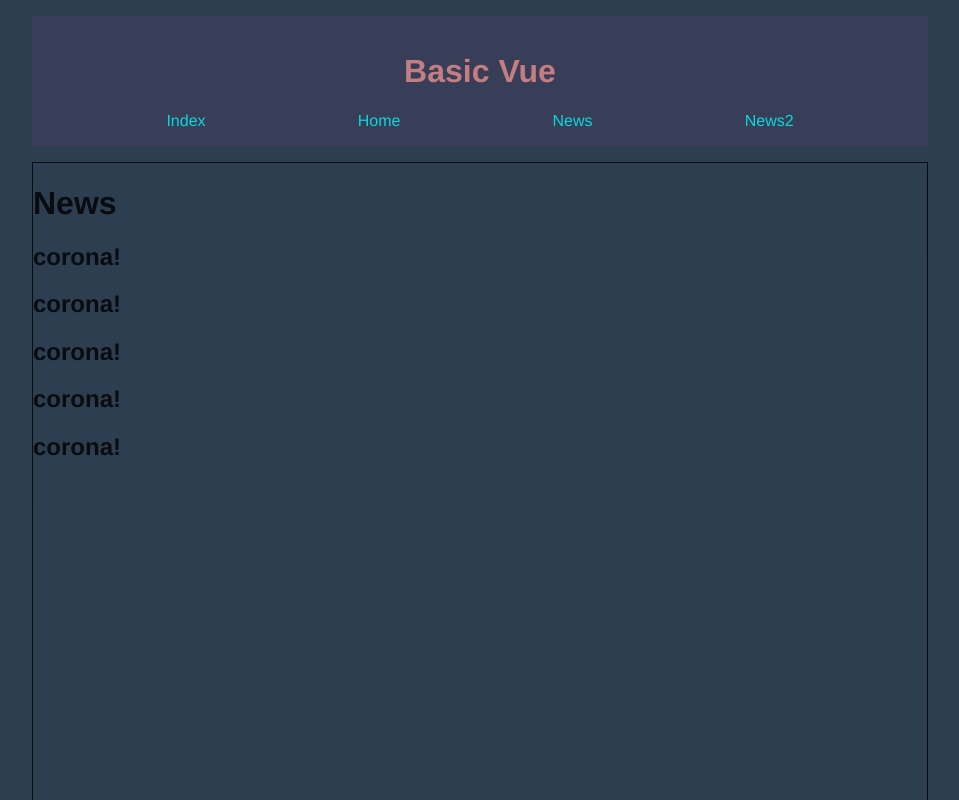
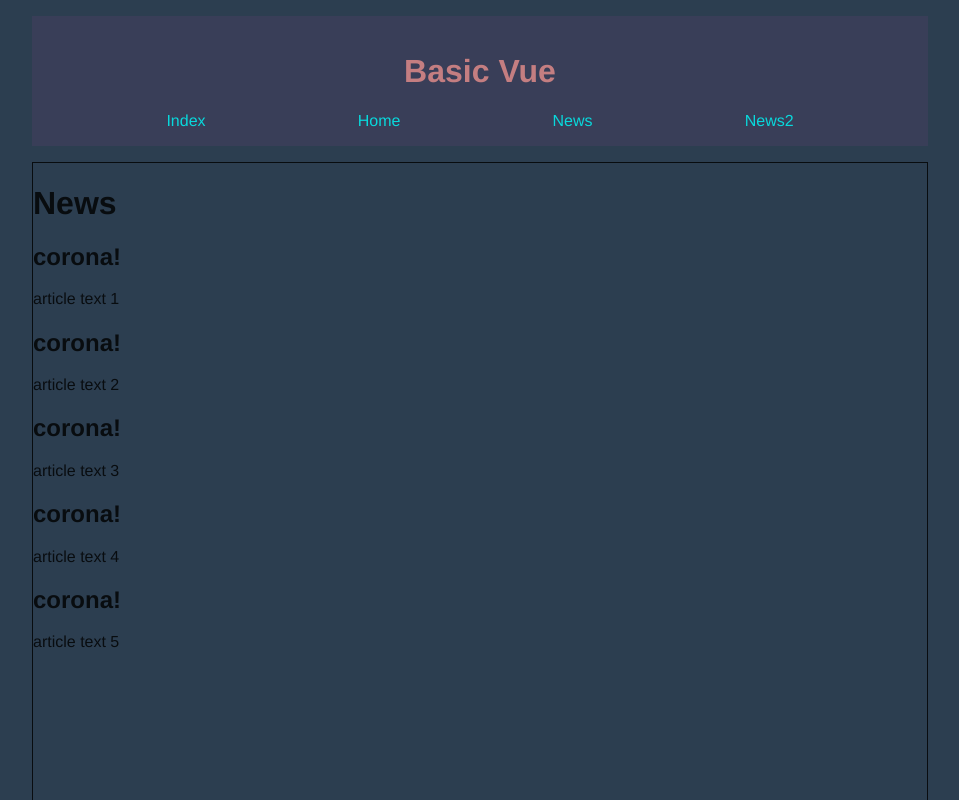
Before and after one commit to ok1a/basic-vue, a Vue app in the folder basic-vue/: page /#/news2 in a window 1280 px wide. Shown: the top 800 px of the page, without its empty margins (160-1119 px from the left). Built offline with nearby package versions, Linux system fonts and the light colour scheme.

Commit message:
Optional index usage. Now to segment into component

```diff
--- a/basic-vue/src/components/Section.vue
+++ b/basic-vue/src/components/Section.vue
@@ -2,10 +2,11 @@
   <section>
     <h1>News</h1>
     <div>
-      <div v-for="news in newsArr" :key="news.heading">
+      <div v-for="(news, index) in newsArr" :key="index">
         <h2>
           {{ news.heading }}
         </h2>
+        <p>{{ news.article }}</p>
       </div>
     </div>
   </section>
@@ -18,10 +19,10 @@ export default {
     return {
       newsArr: [
         { heading: 'corona!', article: 'article text 1' },
-        { heading: 'corona!', article: 'article text 1' },
-        { heading: 'corona!', article: 'article text 1' },
-        { heading: 'corona!', article: 'article text 1' },
-        { heading: 'corona!', article: 'article text 1' },
+        { heading: 'corona!', article: 'article text 2' },
+        { heading: 'corona!', article: 'article text 3' },
+        { heading: 'corona!', article: 'article text 4' },
+        { heading: 'corona!', article: 'article text 5' },
       ],
     };
   },
```
